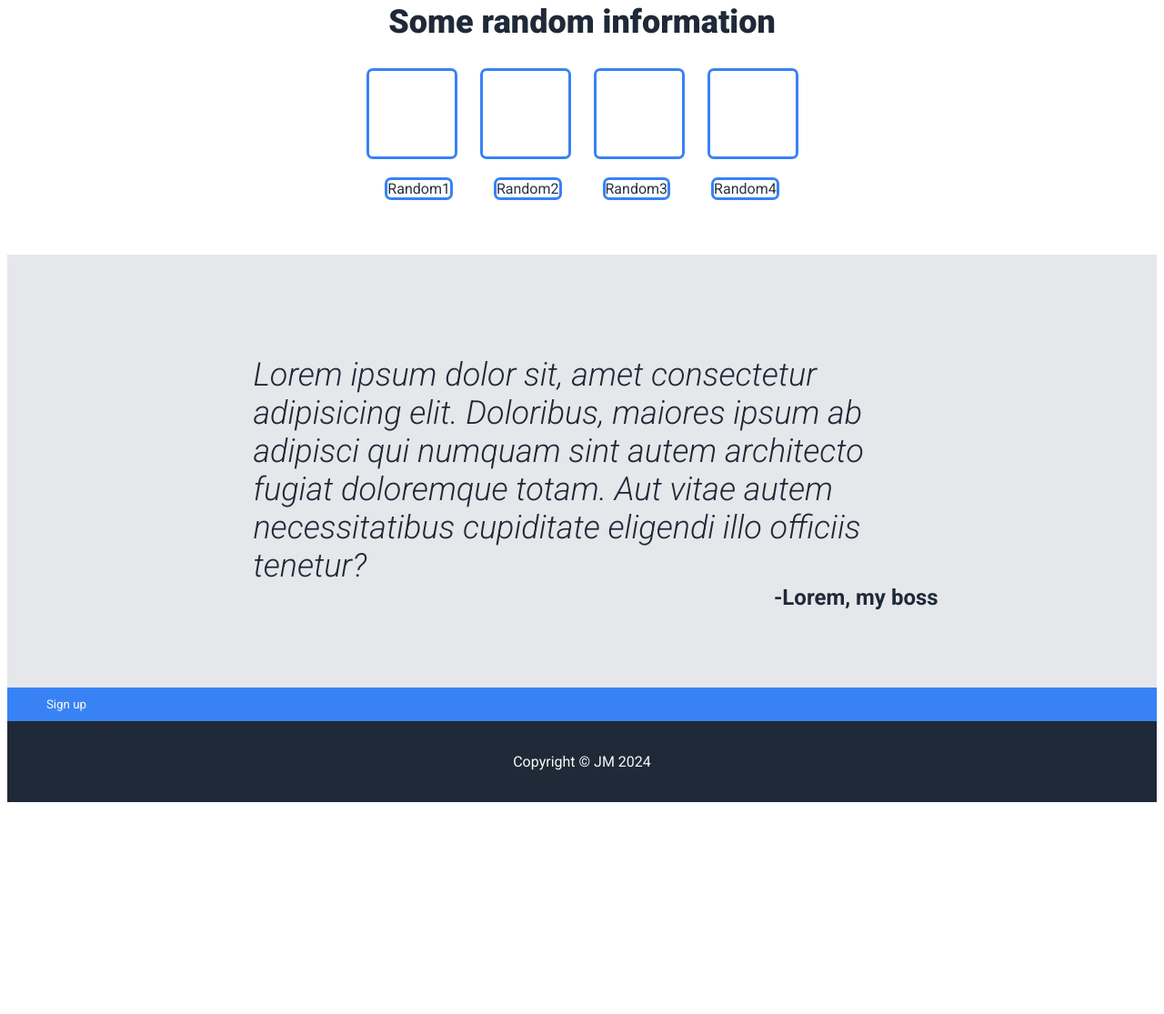
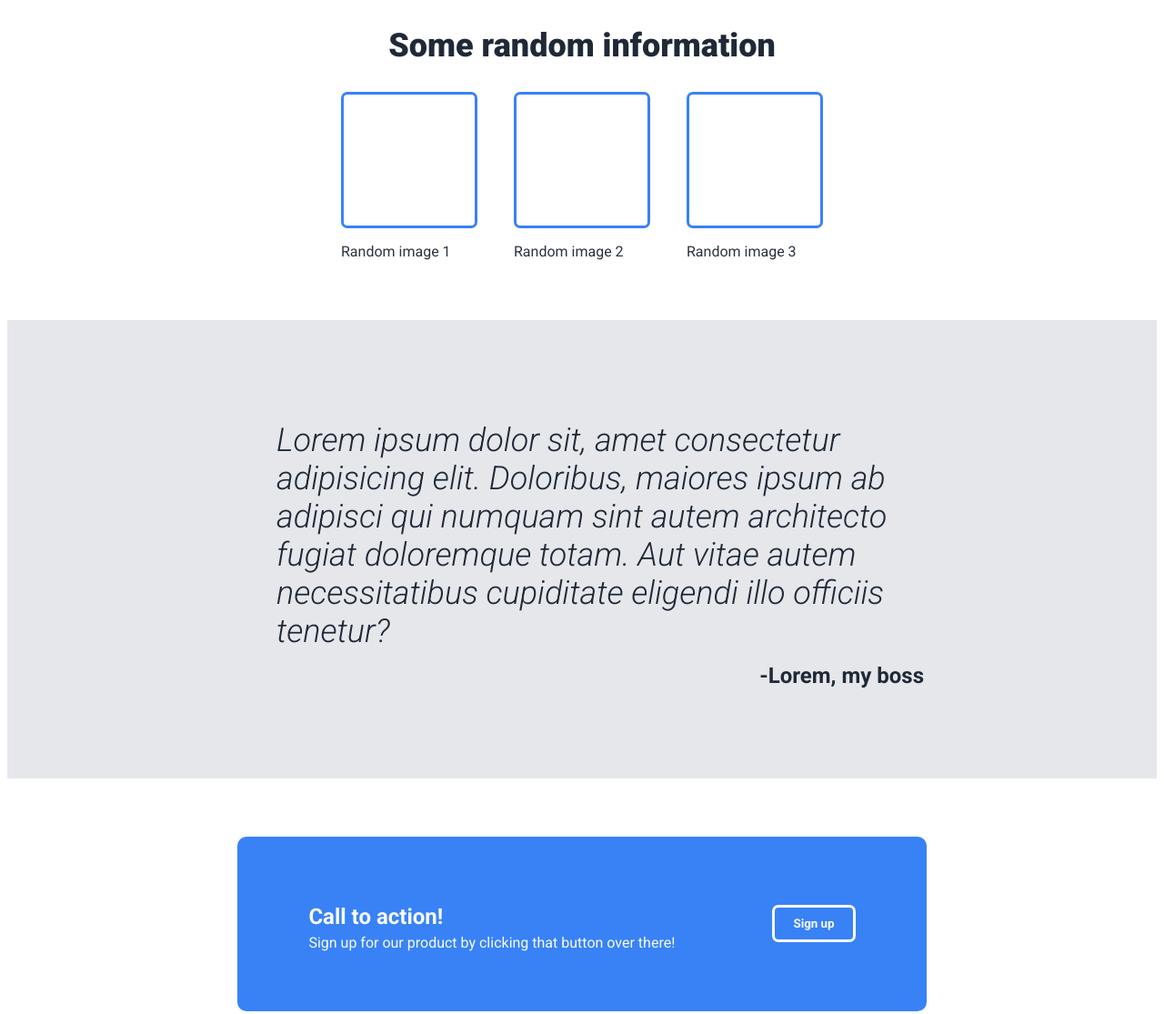
Before and after one commit to thislsnotmyname/landing-page, a plain HTML site: page index.html in a window 1280 px wide. Shown: the part 527-1642 px from the top of the page at 91% size. Before the commit the page ends 1417 px from the top, so only its background shows below. Drawn offline with Linux system fonts and the light colour scheme.

Commit message:
Recreate call-to-action section
Again again, this section has dummy content to be replaced.

```diff
--- a/index.html
+++ b/index.html
@@ -37,7 +37,7 @@
             </nav>
         </header>
         <main class="flex">
-            <section id="hero">
+            <section class="flex" id="hero">
                 <div class="flex hero">
                     <div class="flex" id="hero-text">
                         <h1 class="hero-main-text">This website is awesome</h1>
@@ -51,17 +51,18 @@
             <section id="rand-img">
                 <h2 class="info-header">Some random information</h2>
                 <div class="flex rand-images">
+                    <div class="flex individ-img">
                         <div class="box"></div>
+                        <p class="image-desc">Random image 1</p>
+                    </div>
+                    <div class="flex individ-img">
                         <div class="box"></div>
+                        <p class="image-desc">Random image 2</p>
+                    </div>
+                    <div class="flex individ-img">
                         <div class="box"></div>
-                    <div class="box"></div>
-
-                    <div class="break"></div>
-
-                    <p class="image-desc">Random1</p>
-                    <p class="image-desc">Random2</p>
-                    <p class="image-desc">Random3</p>
-                    <p class="image-desc">Random4</p>
+                        <p class="image-desc">Random image 3</p>
+                    </div>
                 </div>
             </section>
             <section class="flex" id="quote">
@@ -73,8 +74,10 @@
                 <p class="quote-attr">-Lorem, my boss</p>
             </section>
             <section class="flex" id="call-to-action">
-                <h3></h3>
-                <p></p>
+                <div class="flex cta-text">
+                    <h3 class="cta-text">Call to action!</h3>
+                    <p class="cta-text">Sign up for our product by clicking that button over there!</p>
+                </div>
                 <button class="call-to-action">Sign up</button>
             </section>
         </main>
--- a/styles.css
+++ b/styles.css
@@ -4,8 +4,8 @@
     font-family: Roboto, sans-serif;
     color: #F9FAF8;
 }
-h1, p {
-    margin: 10px;
+h1 {
+    margin: 10px 0;
 }
 .flex {
     display: flex;
@@ -13,22 +13,29 @@ h1, p {
 .flex#wrapper,
 .flex#hero-text,
 main.flex,
-.flex#quote {
+.flex#quote,
+.flex.cta-text,
+.flex.individ-img {
     flex-direction: column;
 }
 header, #hero, footer {
     background-color: #1F2937;
 }
 button, #call-to-action {
-    background-color: #3882F6;
+    background-color: #3882f6;
+    border-radius: 10px;
 }
-.box, .logo, .heroimg, button, .image-desc {
+#call-to-action {
+    margin: 5vw auto;
+    padding: 50px;
+}
+.box, .logo, .heroimg, button {
     border: solid 3px #3882F6;
     border-radius: 7px;
 }
 .box {
-    width: 100px;
-    height: 100px;
+    width: 150px;
+    aspect-ratio: 1;
 }
 .logo {
     font-size: 24px;
@@ -41,8 +48,9 @@ button, #call-to-action {
     aspect-ratio: 2 / 1;
 }
 button {
-    padding: 5px 10px;
+    padding: 10px 20px;
     min-width: 90px;
+    font-weight: 600;
 }
 header, nav ul {
     list-style-type: none;
@@ -71,6 +79,8 @@ header a:hover {
 section#hero {
     padding: 75px 1vw;
     flex: 1;
+    justify-content: center;
+    align-items: center;
     word-wrap: break-word;
 }
 div.hero {
@@ -78,7 +88,6 @@ div.hero {
     gap: 50px;
     align-items: center;
     justify-content: center;
-    margin: auto;
 }
 .flex#hero-text {
     flex: 1 1 auto;
@@ -88,6 +97,9 @@ div.hero {
 }
 #rand-img {
     padding: 50px;
+}
+.flex.individ-img {
+    justify-content: center;
 }
 .info-header {
     font-size: 36px;
@@ -107,13 +119,13 @@ div.hero {
     flex-wrap: wrap;
     justify-content: center;
     align-items: center;
-    gap: 5px 25px;
+    gap: 5px 40px;
 }
 .flex#quote {
     justify-content: center;
     align-items: flex-end;
     background-color: #E5E7EB;
-    padding: 75px 18vw;
+    padding: 75px 20vw;
 }
 #quote > blockquote {
     color: #1F2937;
@@ -127,6 +139,27 @@ div.hero {
     font-size: 24px;
     font-weight: 700;
 }
+.flex#call-to-action {
+    gap: 50px;
+    align-items: center;
+    justify-content: space-around;
+    min-width: 60%;
+}
+.flex.cta-text {
+    justify-content: center;
+}
+h3.cta-text {
+    font-size: 24px;
+    margin-bottom: 0;
+}
+p.cta-text {
+    margin-top: 5px;
+}
+button.call-to-action {
+    border-color: #F9FAF8;
+    padding: 10px 20px;
+    align-self: center;
+}
 footer {
     justify-content: center;
     align-items: center;
```
Lines whose indentation alone changed are shown as unchanged.
